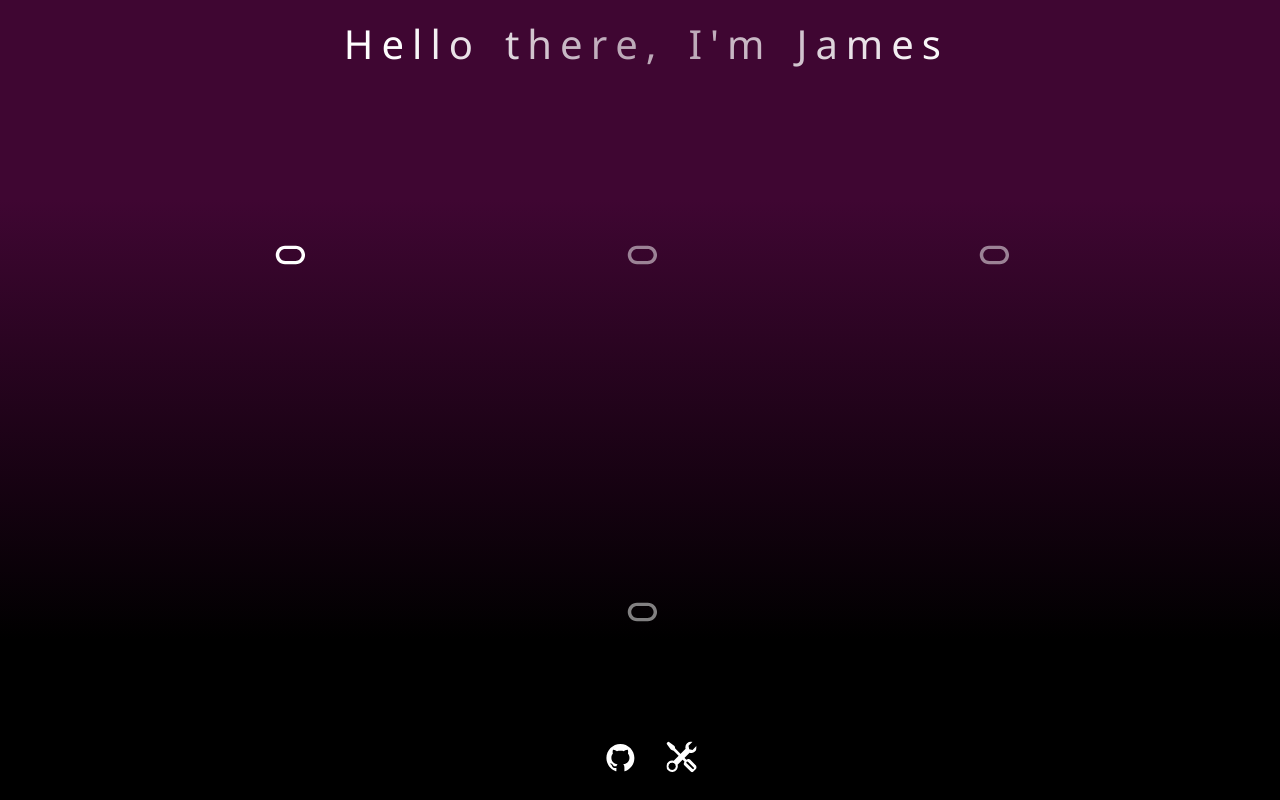
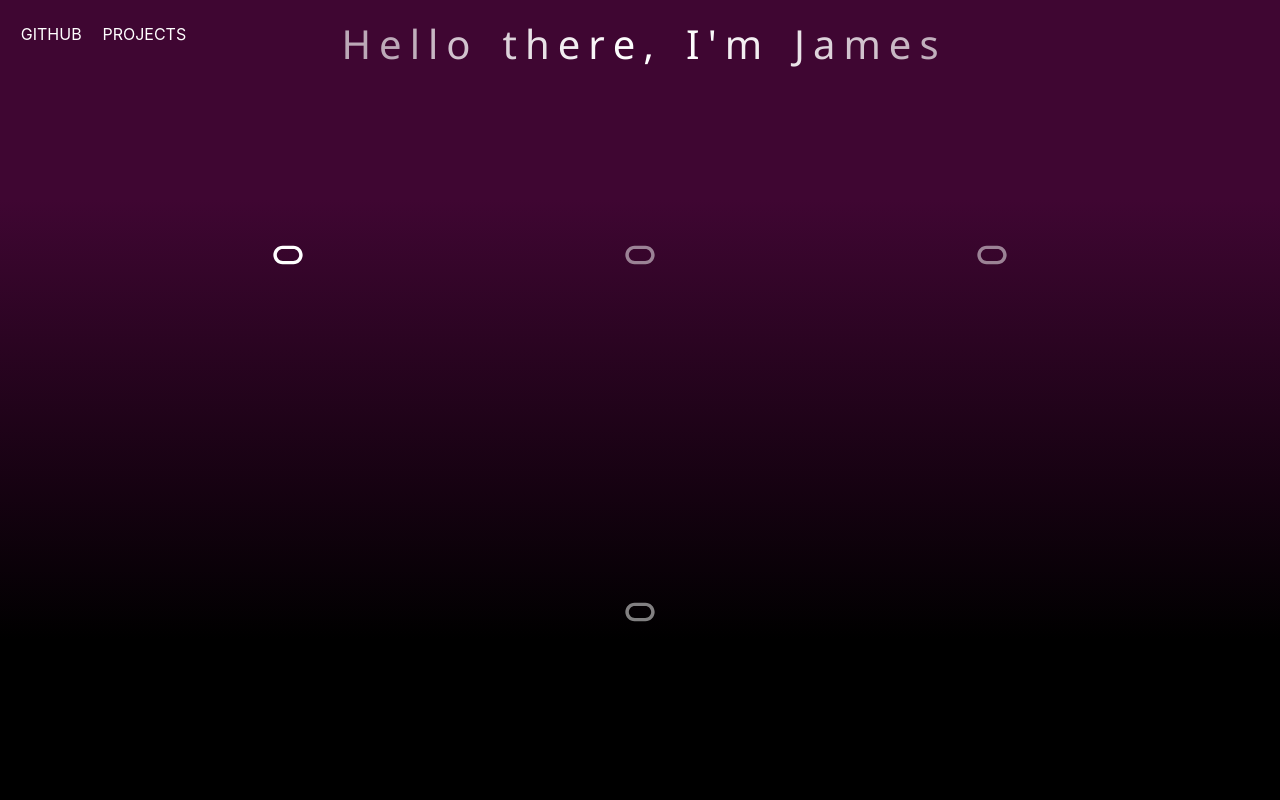
Before and after one commit to le-james/le-james.github.io, a React (Create React App) app: page /#/ in a window 1280 px wide. Built offline with nearby package versions, Linux system fonts and the light colour scheme; a web font is replaced by a local one.

Commit message:
fixed issues in aug 4th 2022 todo

```diff
--- a/src/App.js
+++ b/src/App.js
@@ -41,12 +41,12 @@ const App = () => {
     }
   }
 
-  //RESET RGB
+  //RESET RGB ***************************** DOESNT WORK - footer.js set white manually in iconVariant
   var randRGBReset = (toggle) => {
     if (toggle === 1) {
 
     } else {
-      setRandRGB({ red: 255, green: 255, blue: 255 })
+      // setRandRGB({ red: 255, green: 255, blue: 255 })
     }
   }
 
--- a/src/components/Projects.js
+++ b/src/components/Projects.js
@@ -17,9 +17,8 @@ import "./projects.css"
 function Projects() {
     return (
         <div class="projects">
-            <Link to="/">
-                <AiFillHome class="header_icon" size="2em" />
-            </Link>
+            <Link to="/"> {/* <AiFillHome class="header_icon" size="2em" /> */}HOME</Link>
+
             <div class="project-container">
             <div class="card">
                     <div class="card__body">
--- a/src/components/footer.css
+++ b/src/components/footer.css
@@ -4,13 +4,15 @@
     margin: 1.5em; */
 
     position: fixed;
-    display: flex;
-    left: 50%;
-    bottom: 0px;
-    transform: translate(-50%, -25%);
+    /* display: flex; */
+    /* margin-top: 0.5em;
+    margin-left: 0.5em; */
+    /* left: 50%; */
+    /* bottom: 0px; */
+    /* transform: translate(-50%, -25%); */
 }
 
-.icon {
+/* .icon {
     color: white;
     padding: 0.3em;
-}
+} */
--- a/src/components/footer.js
+++ b/src/components/footer.js
@@ -22,9 +22,17 @@ const Footer = ({ randRGB, randRGBgenerator, randRGBReset }) => {
         <motion.div className='footer-container' variants={containerVariants} initial="hidden" animate="visible">
             <a href={githubLink} target="_blank" rel="noopener noreferrer">
                 <motion.div className="icon" variants={iconVariant} onHoverStart={() => randRGBgenerator()} onHoverEnd={() => randRGBReset()} whileHover="hover" custom={randRGB}>
-                    <AiFillGithub size="2em" />
+                    {/* <AiFillGithub size="2em" /> */}
+                    GITHUB
                 </motion.div>
             </a>
+
+            <Link to="/projects">
+                <motion.div className='icon' variants={iconVariant} onHoverStart={() => randRGBgenerator()} onHoverEnd={() => randRGBReset()} whileHover="hover" custom={randRGB}>
+                    {/* <BsTools size="1.9em" /> */}
+                    PROJECTS
+                </motion.div>
+            </Link>
 
             {/* <a href={email} target="_blank" rel="noopener noreferrer">
                 <motion.div className='icon' variants={iconVariant} onHoverStart={() => randRGBgenerator()} onHoverEnd={() => randRGBReset()} whileHover="hover" custom={randRGB}>
@@ -38,11 +46,6 @@ const Footer = ({ randRGB, randRGBgenerator, randRGBReset }) => {
                 </motion.div>
             </a> */}
 
-            <Link to="/projects">
-                <motion.div className='icon' variants={iconVariant} onHoverStart={() => randRGBgenerator()} onHoverEnd={() => randRGBReset()} whileHover="hover" custom={randRGB}>
-                    <BsTools size="1.9em" />
-                </motion.div>
-            </Link>
         </motion.div>
     )
 }
@@ -65,6 +68,7 @@ const iconVariant = {
     },
     visible: {
         opacity: 1,
+        color: `rgb(255, 255, 255)`
     },
     hover: (randRGB) => {
         return {
--- a/src/components/project_pages/Under_construction.js
+++ b/src/components/project_pages/Under_construction.js
@@ -18,14 +18,14 @@ function Under_construction() {
                 <AiOutlineRollback class="header_icon" size="2em" />
             </Link>
             <div class="project-container">
-                <div class="card in-card">
+                <div class="in-card">
                     <div class="card__body">
                         <img src={keep_calm_cover} alt="cat with space helmet"/>
 
                         <br/>
                         <hr/>
                         <a className='reg_link' href={githubLink} target="_blank" rel="noopener noreferrer">
-                            GitHub Repo
+                            View GitHub Repo
                         </a>
 
                         <h2>UNDER CONSTRUCTION</h2>
--- a/src/components/projects.css
+++ b/src/components/projects.css
@@ -7,7 +7,7 @@
 .projects {
     /* font-family: "Quicksand", sans-serif; */
     display: grid;
-    grid-template-rows: 3em auto 3em;
+    /* grid-template-rows: auto auto; */
     /* place-items: center; */
     height: 100vh;
     background: linear-gradient(0deg, rgb(0, 0, 0) 20%, rgb(63, 6, 50) 75%);
@@ -26,9 +26,9 @@ a {
 
 a:hover { COLOR: #a8bbbf; TEXT-DECORATION: none; font-weight: none }
 
-.header_icon{
+/* .header_icon{
     position: fixed;
-}
+} */
 
 .reg_link, .router_link {
     margin: 0;
@@ -47,8 +47,9 @@ a:hover { COLOR: #a8bbbf; TEXT-DECORATION: none; font-weight: none }
 .card {
     display: flex;
     flex-direction: column;
-    width: clamp(20rem, calc(20rem + 2vw), 22rem);
+    width: clamp(22em, calc(20em + 2vw), 22em);
     height: min-content;
+    /* width: 25%; */
     overflow: hidden;
     border-radius: 1em;
     background: #413F42;
```
